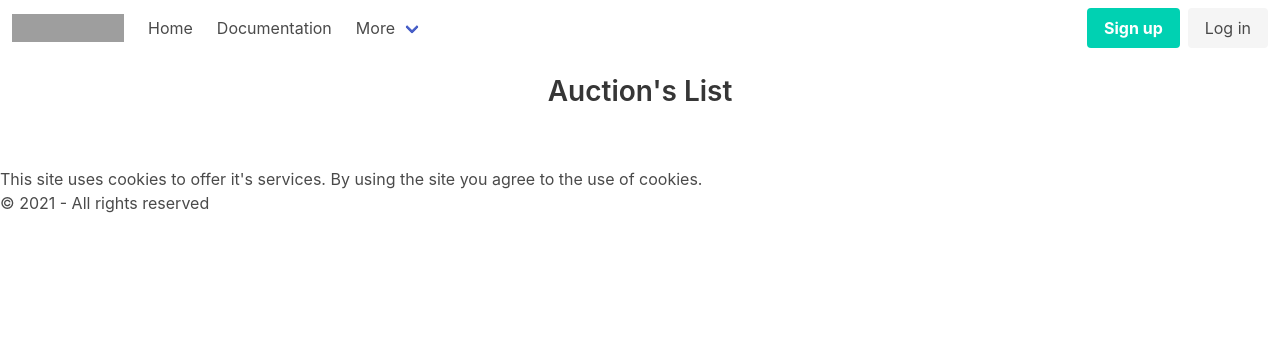
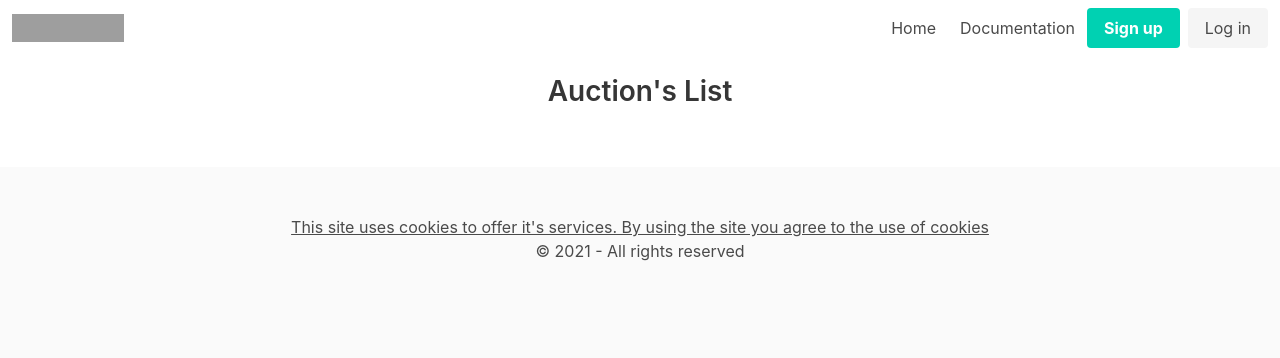
Before and after one commit to ClemiDouce/AuctionSite, a Django app: page / in a window 1280 px wide. Shown: the top 358 px of the page. Run offline with Django 4.2, Linux system fonts and the light colour scheme; data that the repository does not hold is empty; style sheets or scripts are compiled from the project's sources; grey boxes are pictures that could not be loaded.

Commit message:
add bulma style in navbar

```diff
--- a/auction/templates/auction/basetemplate.html
+++ b/auction/templates/auction/basetemplate.html
@@ -15,7 +15,7 @@
 <body>
 	<nav class="navbar" role="navigation" aria-label="main navigation">
 		<div class="navbar-brand">
-			<a class="navbar-item" href="https://bulma.io">
+			<a class="navbar-item" href="{% url "auction:auction_list" %}">
 				<img src="https://bulma.io/images/bulma-logo.png" width="112" height="28">
 			</a>
 
@@ -28,7 +28,8 @@
 		</div>
 
 		<div id="navbarBasicExample" class="navbar-menu">
-			<div class="navbar-start">
+			<div class="navbar-end">
+				<div class="navbar-item">
 					<a class="navbar-item">
 						Home
 					</a>
@@ -36,32 +37,6 @@
 					<a class="navbar-item">
 						Documentation
 					</a>
-
-				<div class="navbar-item has-dropdown is-hoverable">
-					<a class="navbar-link">
-						More
-					</a>
-
-					<div class="navbar-dropdown">
-						<a class="navbar-item">
-							About
-						</a>
-						<a class="navbar-item">
-							Jobs
-						</a>
-						<a class="navbar-item">
-							Contact
-						</a>
-						<hr class="navbar-divider">
-						<a class="navbar-item">
-							Report an issue
-						</a>
-					</div>
-				</div>
-			</div>
-
-			<div class="navbar-end">
-				<div class="navbar-item">
 					<div class="buttons">
 						<a class="button is-primary">
 							<strong>Sign up</strong>
@@ -79,9 +54,11 @@
 
 		{% endblock %}
 	</div>
-	<footer>
-		<p>This site uses cookies to offer it's services. By using the site you agree to the use of cookies. </p>
+	<footer class="footer">
+		<div class="has-text-centered">
+			<p class="is-underlined">This site uses cookies to offer it's services. By using the site you agree to the use of cookies</p>
 			<p>© 2021 - All rights reserved</p>
+		</div>
 	</footer>
 </body>
 </html>
```
Also changed, not shown: auction/templates/auction/auction_detail.html (+22 -4 lines), auction/static/auction/css/auction-detail.scss (added). Lines whose indentation alone changed are shown as unchanged.
